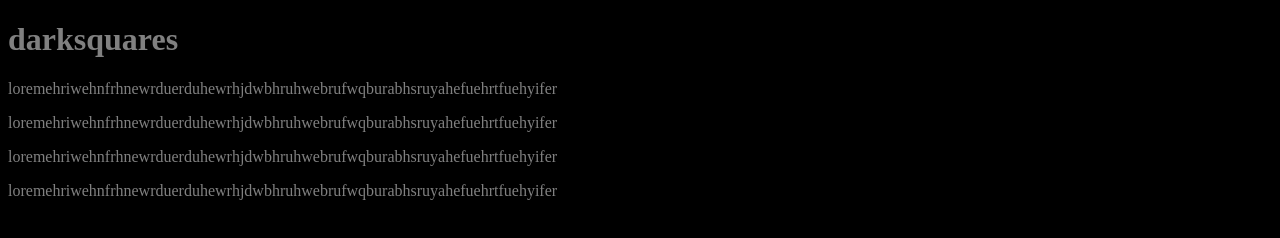
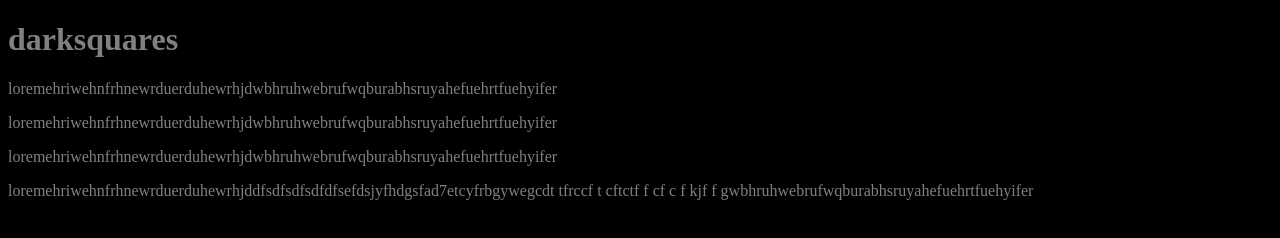
Before and after one commit to Drymajorgem/DarkSquares, a plain HTML site: page index.html in a window 1280 px wide. Drawn offline with Linux system fonts and the light colour scheme.

Commit message:
Update paragraph content in index.html

```diff
--- a/index.html
+++ b/index.html
@@ -11,7 +11,7 @@
   <p>loremehriwehnfrhnewrduerduhewrhjdwbhruhwebrufwqburabhsruyahefuehrtfuehyifer</p>
 <p>loremehriwehnfrhnewrduerduhewrhjdwbhruhwebrufwqburabhsruyahefuehrtfuehyifer</p>
   <p>loremehriwehnfrhnewrduerduhewrhjdwbhruhwebrufwqburabhsruyahefuehrtfuehyifer</p>
-  <p>loremehriwehnfrhnewrduerduhewrhjdwbhruhwebrufwqburabhsruyahefuehrtfuehyifer</p>
+  <p>loremehriwehnfrhnewrduerduhewrhjddfsdfsdfsdfdfsefdsjyfhdgsfad7etcyfrbgywegcdt tfrccf t cftctf f cf c f  kjf  f gwbhruhwebrufwqburabhsruyahefuehrtfuehyifer</p>
 
 </body>
 
```
